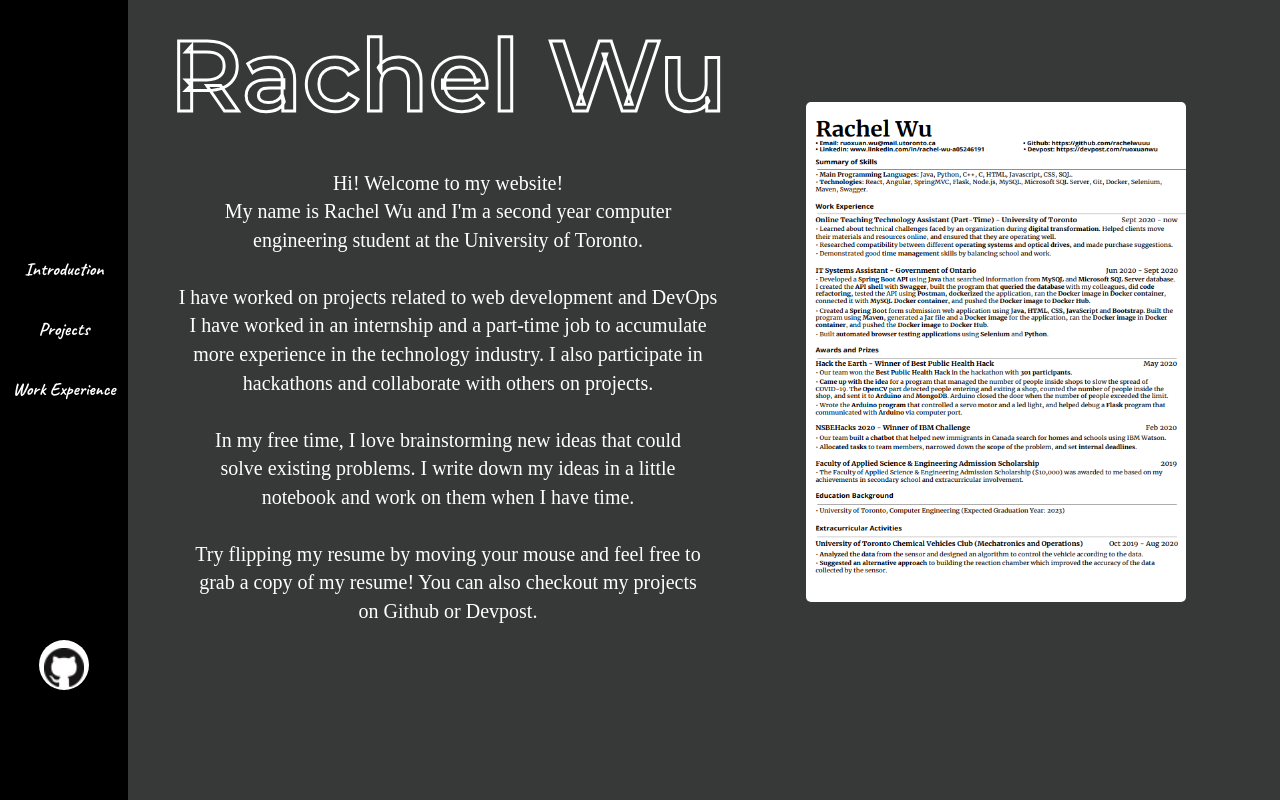
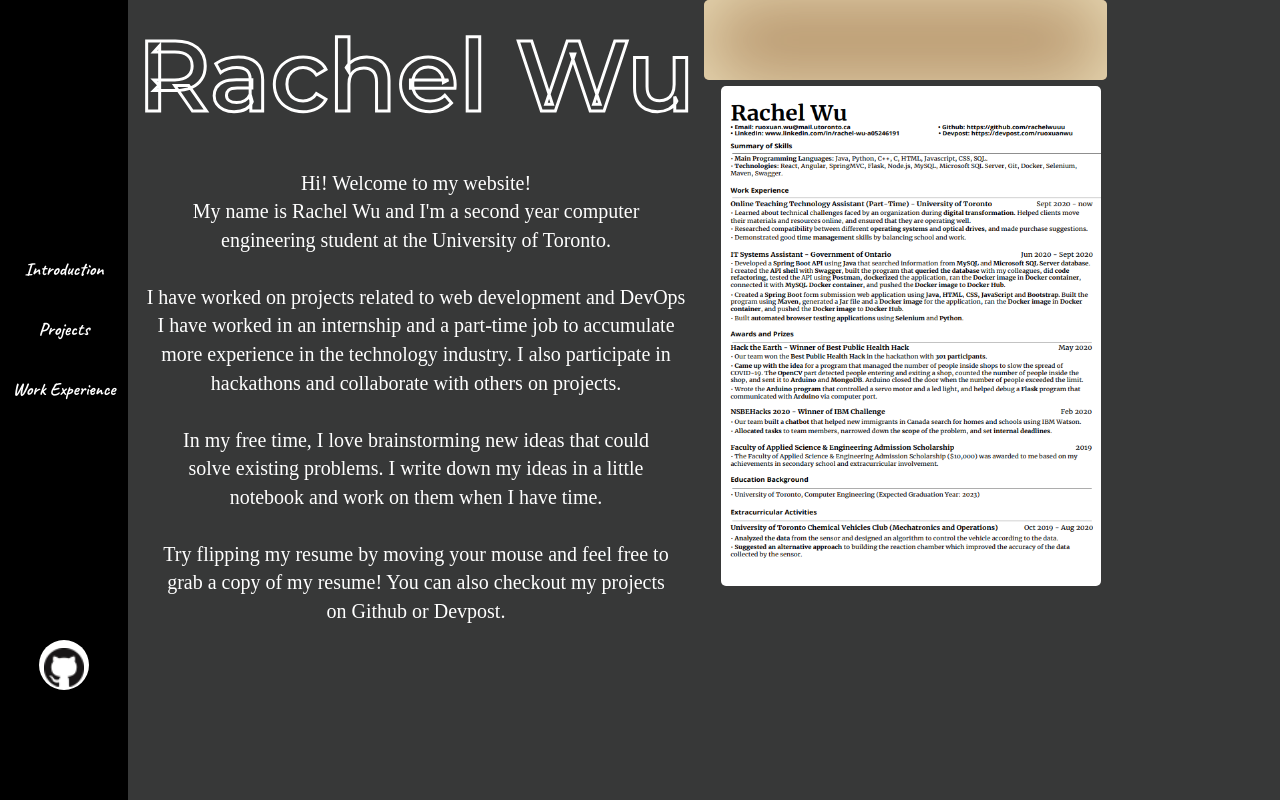
Before and after one commit to rachelwuuu/personalWebsite, an Angular app in the folder Documents/tech projects/Website Project/personal portafolio/personalWebsite/personalWebsite/: page /intro in a window 1280 px wide. Built offline with nearby package versions, Linux system fonts and the light colour scheme; a web font is replaced by a local one.

Commit message:
added the lamp div

```diff
--- a/Documents/tech projects/Website Project/personal portafolio/personalWebsite/personalWebsite/src/app/intro/intro.component.css
+++ b/Documents/tech projects/Website Project/personal portafolio/personalWebsite/personalWebsite/src/app/intro/intro.component.css
@@ -2,7 +2,7 @@
 
 .middle{
     height: 100vh;
-    width: 50%;
+    width: 45%;
     color:white;
     float: left;
     background-color: rgb(55, 56, 56);
@@ -27,12 +27,13 @@ img{
     border-radius: 5px;
 }
 .right{
+    position:relative;
     height: 100vh;
     display: flex;
     background-color: rgb(55, 56, 56);
 }
 .resume{
-    margin-top: 8%;
+    margin-top: 15%;
     position: absolute;
     display: flex;
     max-width:500px;
@@ -108,3 +109,11 @@ a:hover{
     box-shadow: inset 0px 0px 80px  rgb(240, 228, 192);
     transition:all 0.9s ease;
 }*/
+.lamp{
+    box-shadow: inset 0px 0px 80px  rgb(240, 228, 192);
+    position:absolute;
+    height:10%;
+    width:70%;
+    border-radius:5px;
+    background:rgb(173, 136, 94);
+}
--- a/Documents/tech projects/Website Project/personal portafolio/personalWebsite/personalWebsite/src/app/intro/intro.component.html
+++ b/Documents/tech projects/Website Project/personal portafolio/personalWebsite/personalWebsite/src/app/intro/intro.component.html
@@ -23,6 +23,8 @@
 
     </div>
     <div class="right">
+        <div class="lamp">
+        </div>
         <div class="resume">
             <div class="resumePage">
                 <img src="assets/images/2021-02-19 (2).png" width="380px" height="500px">
```
